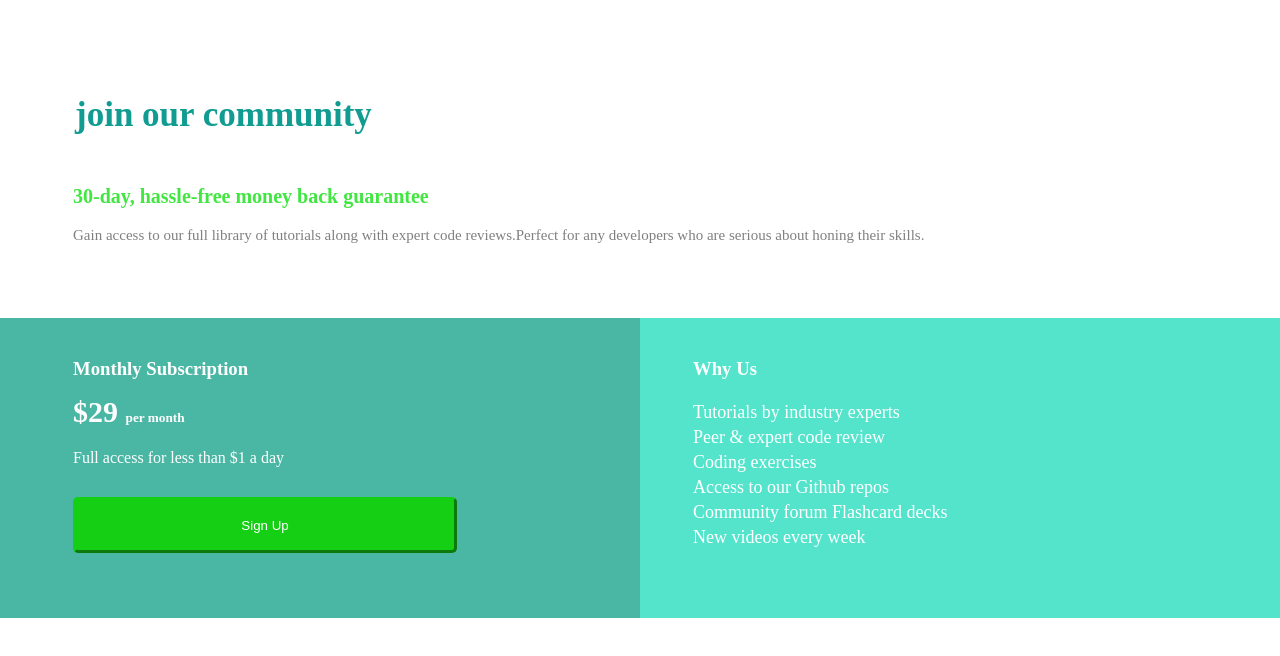
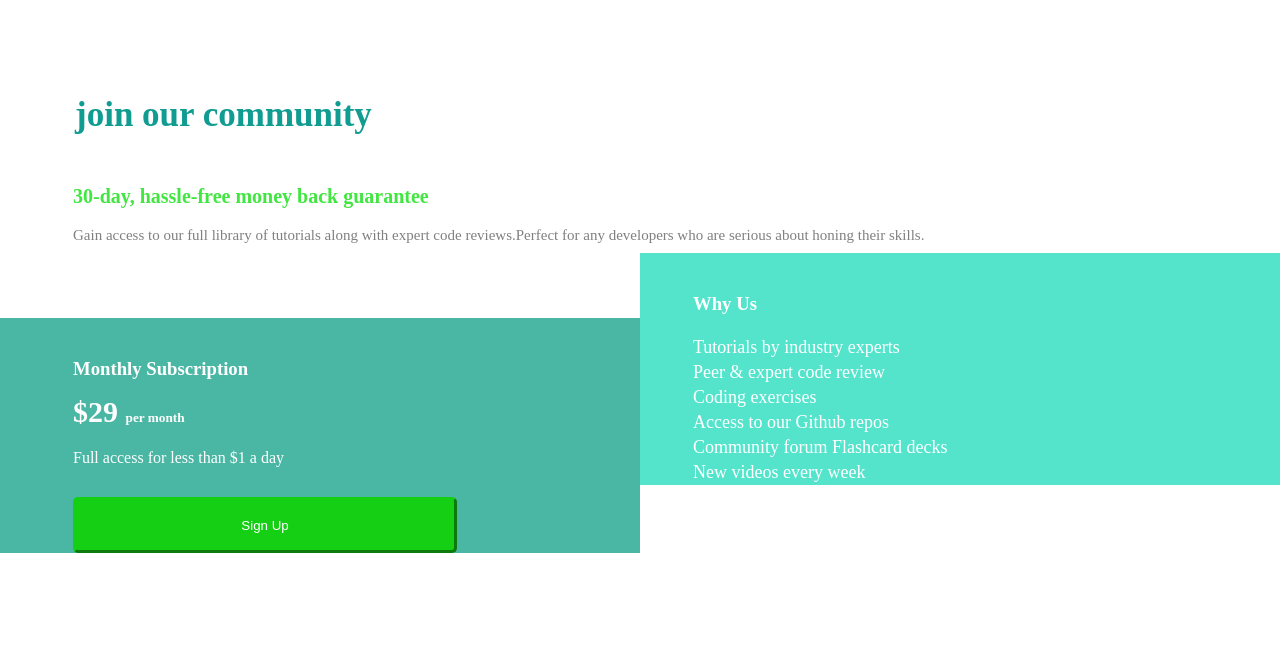
Before and after one commit to shagufa01/community, a plain HTML site: page index.html in a window 1280 px wide. Drawn offline with Linux system fonts and the light colour scheme.

Commit message:
modified

```diff
--- a/main.css
+++ b/main.css
@@ -111,7 +111,7 @@ button {
         width: 50%;
         height: 300px;
         padding-left: 40px;
-
+        max-height: fit-content;
     }
     button {
         width: 30vw;
@@ -123,5 +123,6 @@ button {
        margin-top: -300px;
        height: 300px;
        padding-left: 20px;
+       max-height: fit-content;
     }
   }
```
